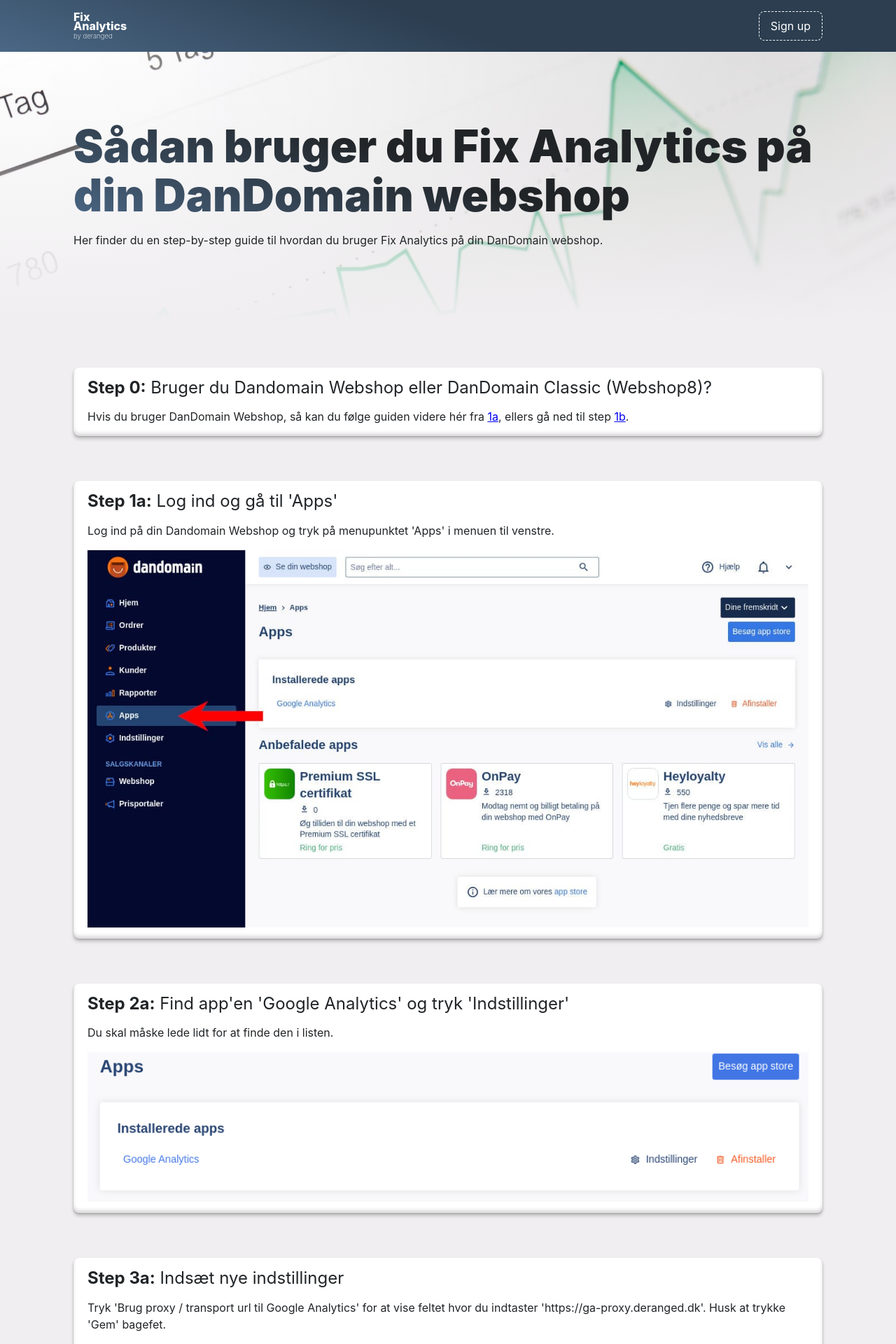
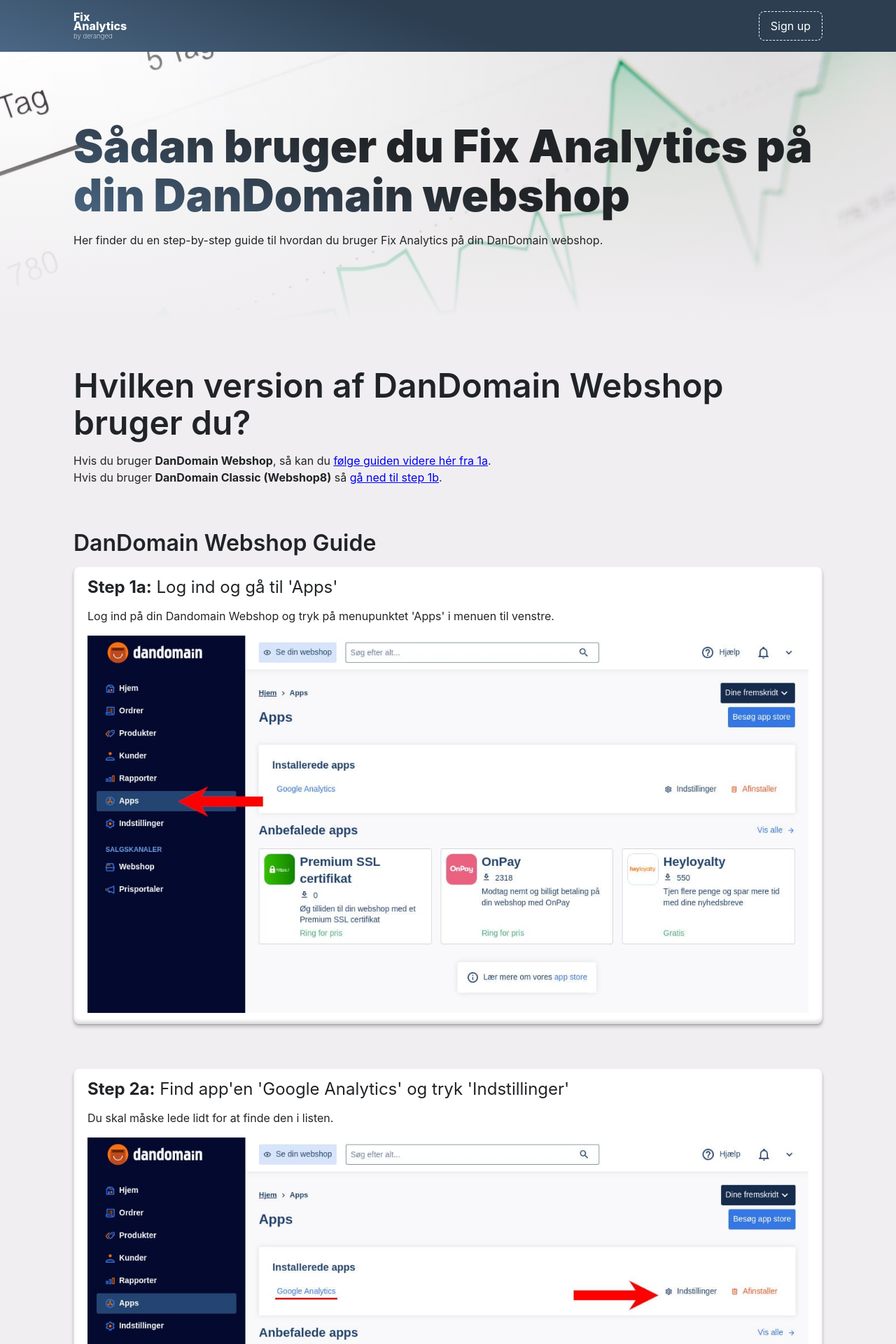
Before and after one commit to derangeddk/deranged.dk, a Jekyll site: the page built from da/fix-analytics/dandomain/index.html, in a window 1280 px wide. Shown: the top 1920 px of the page at 70% size. Built offline with Jekyll 4.4.1, drawn with Linux system fonts in a browser that asks for light colours; some of the changed text lies outside the part shown.

Commit message:
Update dandomain images (#69)
* Better images

* Add link to fullsize image around each dandomain image

* Add sections to markup and a better description in the first header

* Fix html tag mistake

* Tweak heading sizing and use h3 instead of h2 for a better heading heirachy

* Fix typo

* Add alt attributes to images

* spacing class should be at link not image

```diff
--- a/_sass/fix-analytics/text.scss
+++ b/_sass/fix-analytics/text.scss
@@ -5,6 +5,30 @@
 .heading__emphasis {
   font-weight: 800;
   font-style: normal;
+}
+
+.heading--x-small {
+  font-size: 1.25rem;
+
+  @media(min-width: $width-md) {
+    font-size: 1.5rem;
+  }
+}
+
+.heading--small {
+  font-size: 1.5rem;
+
+  @media(min-width: $width-md) {
+    font-size: 2rem;
+  }
+}
+
+.heading--medium {
+  font-size: 1.75rem;
+
+  @media(min-width: $width-md) {
+    font-size: 3rem;
+  }
 }
 
 .heading--big {
--- a/da/fix-analytics/dandomain/index.html
+++ b/da/fix-analytics/dandomain/index.html
@@ -14,75 +14,108 @@
   </div>
 </div>
 
-<div class="container u-mb-md">
+<div class="container u-mb-lg">
+  <section>
+    <h2 class="heading heading--medium u-mb-md">
+      Hvilken version af DanDomain Webshop bruger du?
+    </h2>
+    <p>
+      Hvis du bruger <strong>DanDomain Webshop</strong>, så kan du <a href="#1a">følge guiden videre hér fra 1a</a>.<br>
+      Hvis du bruger <strong>DanDomain Classic (Webshop8)</strong> så <a href="#1b">gå ned til step 1b</a>.
+    </p>
+  </section>
+
+  <section class="u-mt-lg">
+    <h2 class="heading heading--small u-mb-md">
+      DanDomain Webshop Guide
+    </h2>
     <div class="card">
       <div class="card__body">
-      <h2 class="card__header">
-        <strong>Step 0:</strong> Bruger du Dandomain Webshop eller DanDomain Classic (Webshop8)?
-      </h2>
+        <h3 class="card__header heading--x-small" id="1a">
+          <strong>Step 1a:</strong> Log ind og gå til 'Apps'
+        </h3>
         <p>
-        Hvis du bruger DanDomain Webshop, så kan du følge guiden videre hér fra <a href="#1a">1a</a>, ellers gå ned til step <a href="#1b">1b</a>.
+          Log ind på din Dandomain Webshop og tryk på menupunktet 'Apps' i menuen til venstre.
         </p>
+        <a class="u-mt-md" href="/da/fix-analytics/dandomain/image-1a.jpg" target="_blank">
+          <img alt="dandomain guide billede 1a" src="/da/fix-analytics/dandomain/image-1a.jpg" />
+        </a>
+      </div>
+    </div>
+
+    <div class="card  u-mt-lg">
+      <div class="card__body">
+        <h3 class="card__header heading--x-small" id="2a">
+          <strong>Step 2a:</strong> Find app'en 'Google Analytics' og tryk 'Indstillinger'
+        </h3>
+        <p>
+          Du skal måske lede lidt for at finde den i listen.
+        </p>
+        <a class="u-mt-md" href="/da/fix-analytics/dandomain/image-2a.jpg" target="_blank">
+          <img alt="dandomain guide billede 2a" src="/da/fix-analytics/dandomain/image-2a.jpg" />
+        </a>
       </div>
     </div>
 
     <div class="card u-mt-lg">
       <div class="card__body">
-      <h2 class="card__header" id="1a">
-        <strong>Step 1a:</strong> Log ind og gå til 'Apps'
-      </h2>
-      <p>Log ind på din Dandomain Webshop og tryk på menupunktet 'Apps' i menuen til venstre.</p>
-      <img class="u-mt-md" src="/da/fix-analytics/dandomain/image-1a.jpg"/>
+        <h3 class="card__header heading--x-small" id="3a">
+          <strong>Step 3a:</strong> Indsæt nye indstillinger
+        </h3>
+        <p>
+          Tryk 'Brug proxy / transport url til Google Analytics' for at vise feltet hvor du indtaster 'https://ga-proxy.deranged.dk'. Husk at trykke 'Gem' bagefet.
+        </p>
+        <a class="u-mt-md" href="/da/fix-analytics/dandomain/image-3a.jpg" target="_blank">
+          <img alt="dandomain guide billede 3a" src="/da/fix-analytics/dandomain/image-3a.jpg" />
+        </a>
       </div>
     </div>
+  </section>
 
-  <div class="card  u-mt-lg">
+  <section class="u-mt-lg">
+    <h2 class="heading heading--small u-mb-md">
+      DanDomain Classic (Webshop8)
+    </h2>
+    <div class="card">
       <div class="card__body">
-      <h2 class="card__header" id="2a">
-        <strong>Step 2a:</strong> Find app'en 'Google Analytics' og tryk 'Indstillinger'
-      </h2>
-      <p>Du skal måske lede lidt for at finde den i listen.</p>
-      <img class="u-mt-md" src="/da/fix-analytics/dandomain/image2.png"/>
+        <h3 class="card__header heading--x-small" id="1b">
+          <strong>Step 1b:</strong> Log ind og gå til 'Shopindstillinger'
+        </h3>
+        <p>
+          Du finder det ved at trykke 'Indstillinger', derefter 'Shopindstillinger'.
+        </p>
+        <a class="u-mt-md" href="/da/fix-analytics/dandomain/image-1b.jpg" target="_blank">
+          <img alt="dandomain guide billede 1b" src="/da/fix-analytics/dandomain/image-1b.jpg" />
+        </a>
       </div>
     </div>
 
     <div class="card u-mt-lg">
       <div class="card__body">
-      <h2 class="card__header" id="3a">
-        <strong>Step 3a:</strong> Indsæt nye indstillinger
-      </h2>
-      <p>Tryk 'Brug proxy / transport url til Google Analytics' for at vise feltet hvor du indtaster 'https://ga-proxy.deranged.dk'. Husk at trykke 'Gem' bagefet.</p>
-      <img class="u-mt-md" src="/da/fix-analytics/dandomain/image5.png"/>
+        <h3 class="card__header heading--x-small" id="2b">
+          <strong>Step 2b:</strong> Gå til 'Tracking og Feeds'?
+        </h3>
+        <p>
+          Du finder punktet inde på midten af siden.
+        </p>
+        <a class="u-mt-md" href="/da/fix-analytics/dandomain/image-2b.jpg" target="_blank">
+          <img alt="dandomain guide billede 2b" src="/da/fix-analytics/dandomain/image-2b.jpg" />
+        </a>
       </div>
     </div>
 
     <div class="card u-mt-lg">
       <div class="card__body">
-      <h2 class="card__header" id="1b">
-        <strong>Step 1b:</strong> Log ind og gå til 'Shopindstillinger'
-      </h2>
-      <p>Du finder det ved at trykke 'Indstillinger', derefter 'Shopindstillinger'.</p>
-      <img class="u-mt-md" src="/da/fix-analytics/dandomain/image-1b.jpg"/>
+        <h3 class="card__header heading--x-small" id="3b">
+          <strong>Step 3b:</strong> Indsæt nye indstillinger
+        </h3>
+        <p>
+          Under 'Tracking' finder du punktet 'Alternativ analytics URL' hvor du indtaster 'https://ga-proxy.deranged.dk'. Husk at trykke 'Gem'.
+        </p>
+        <a class="u-mt-md" href="/da/fix-analytics/dandomain/image-3b.jpg" target="_blank">
+          <img alt="dandomain guide billede 3b" src="/da/fix-analytics/dandomain/image-3b.jpg" />
+        </a>
       </div>
     </div>
-
-  <div class="card u-mt-lg">
-    <div class="card__body">
-      <h2 class="card__header" id="2b">
-        <strong>Step 2b:</strong> Gå til 'Tracking og Feeds'?
-      </h2>
-      <p>Du finder punktet inde på midten af siden.</p>
-      <img class="u-mt-md" src="/da/fix-analytics/dandomain/image-2b.jpg"/>
+  </section>
 </div>
-  </div>
-
-  <div class="card u-mt-lg">
-    <div class="card__body">
-      <h2 class="card__header" id="3b">
-        <strong>Step 3b:</strong> Indsæt nye indstillinger
-      </h2>
-      <p>Under 'Tracking' finder du punktet 'Alternativ analytics URL' hvor du indtaster 'https://ga-proxy.deranged.dk'. Husk at trykke 'Gem'.</p>
-      <img class="u-mt-md" src="/da/fix-analytics/dandomain/image1.png"/>
-    </div>
-  </div>
-</div>
```
Also changed, not shown: da/fix-analytics/dandomain/image-2a.jpg (added), da/fix-analytics/dandomain/image-3a.jpg (added), da/fix-analytics/dandomain/image-3b.jpg (added), da/fix-analytics/dandomain/image1.png (deleted), da/fix-analytics/dandomain/image2.png (deleted), da/fix-analytics/dandomain/image3.png (deleted), da/fix-analytics/dandomain/image5.png (deleted). Lines whose indentation alone changed are shown as unchanged.
